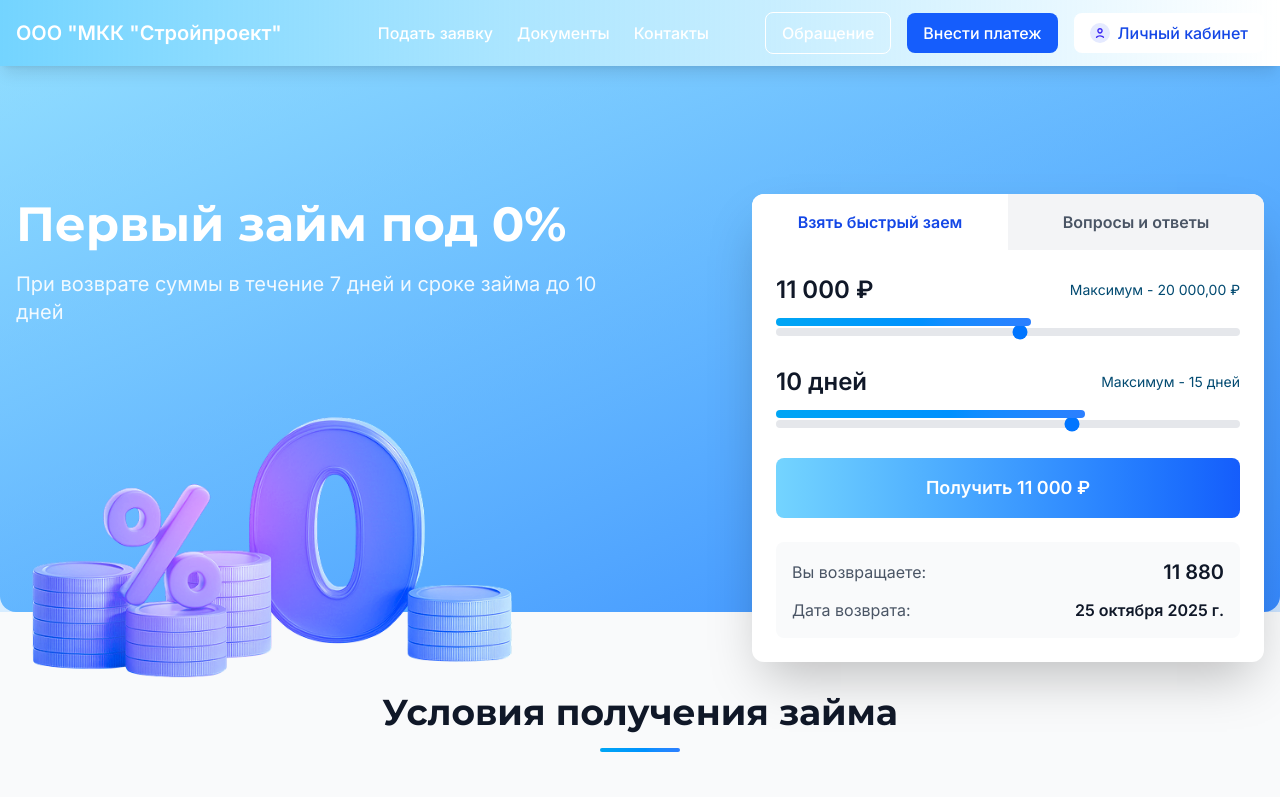
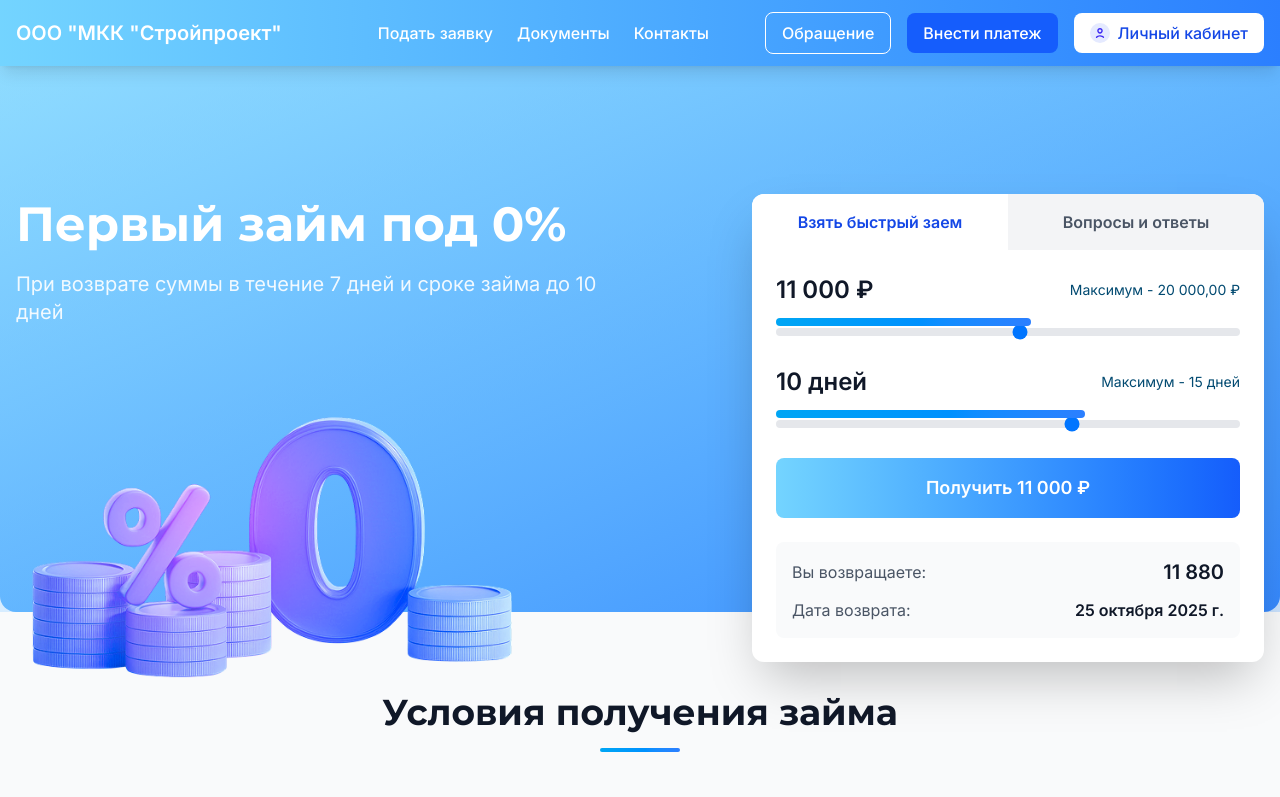
Before and after one commit to groznet/mkk095_preview, a plain HTML site: page index.html in a window 1280 px wide. Shown: the top 797 px of the page. Drawn offline with nearby package versions, Linux system fonts and the light colour scheme.

Commit message:
Update index.html

```diff
--- a/index.html
+++ b/index.html
@@ -52,7 +52,7 @@
 </head>
 <body>
 
-<header x-data="{ mobileMenuOpen: false }" class="sticky top-0 z-50 bg-gradient-to-r from-sky-300 to-accent shadow-lg">
+<header x-data="{ mobileMenuOpen: false }" class="sticky top-0 z-50 bg-gradient-to-r from-sky-300 to-blue-500 shadow-lg">
 
     <nav class="container mx-auto px-4" aria-label="Основное меню">
         <div class="flex items-center justify-between py-3">
```
